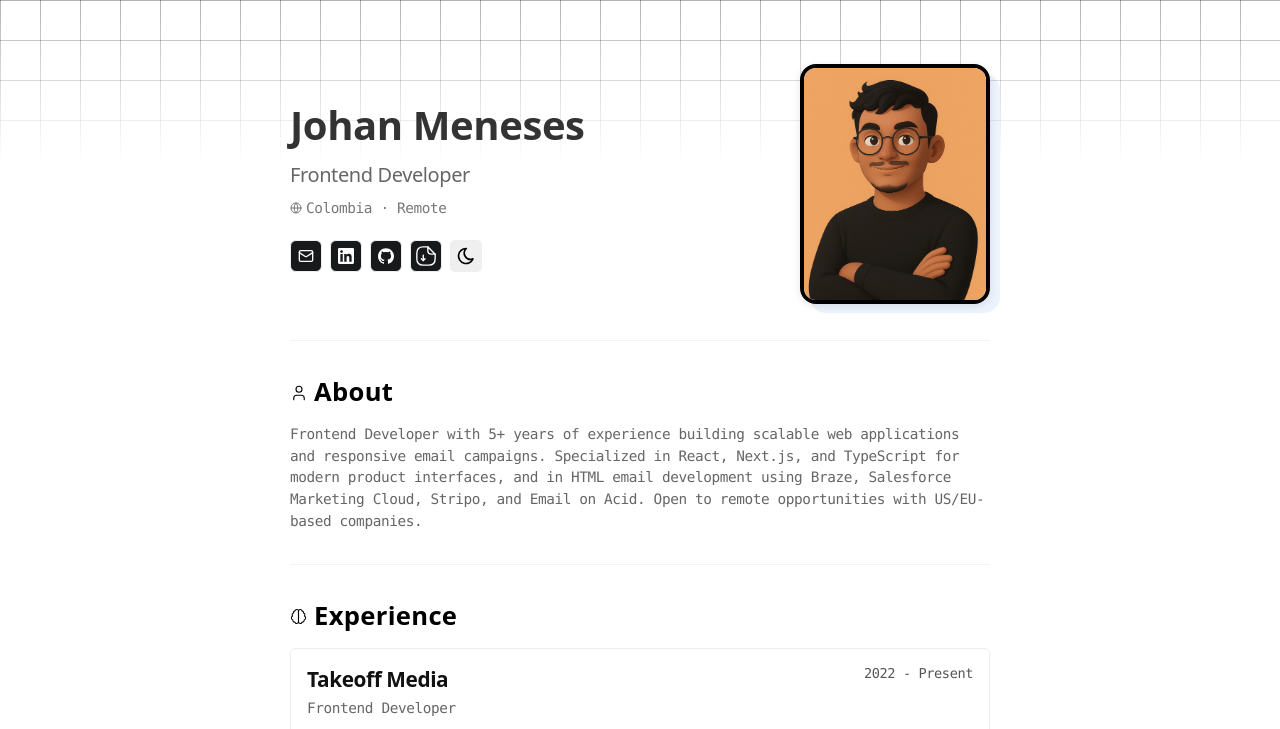
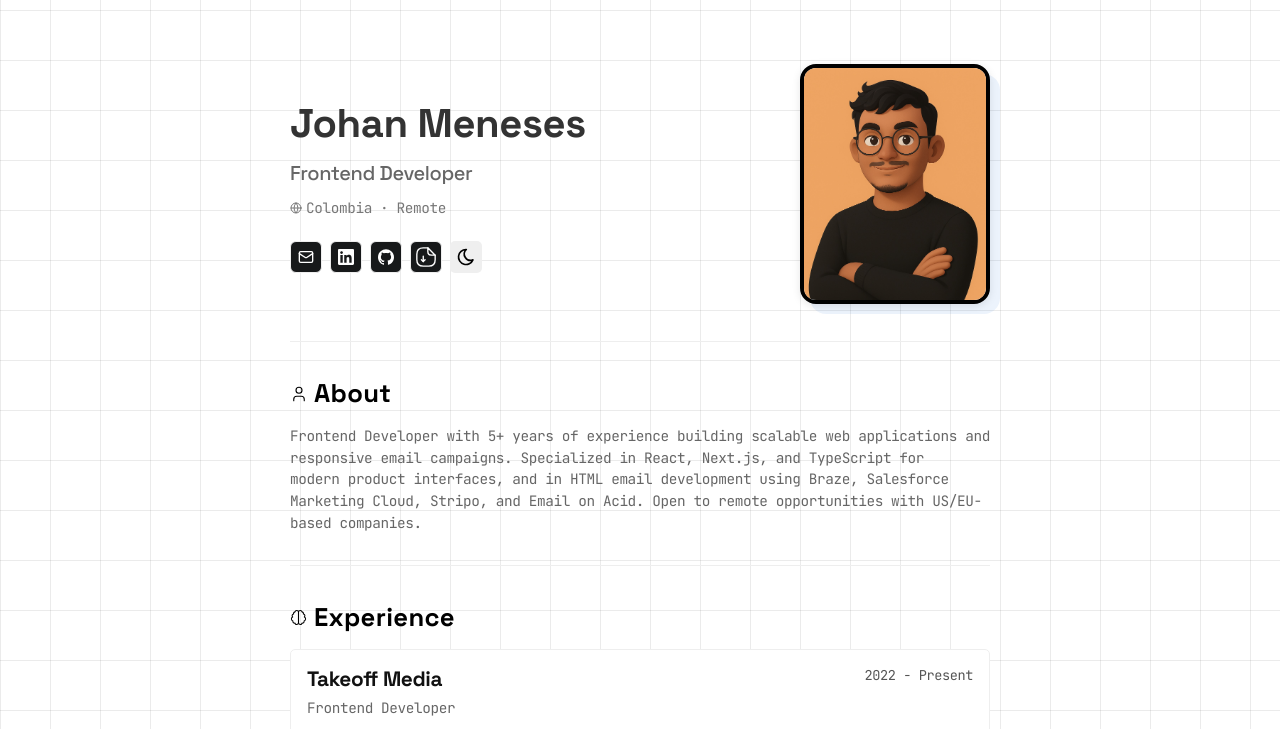
Before and after one commit to johanmeci/minimalist-portfolio, an Astro site: page / in a window 1280 px wide. Shown: the top 729 px of the page. Built offline with nearby package versions, Linux system fonts and the light colour scheme; Astro itself is replaced by a stand-in of ours.

Commit message:
Refine UI styles, fonts, and hover effects
Minor markup and style cleanup plus visual polish across components and global styles. Changes include:

- src/components/Section.astro: tightened conditional H2 markup and normalized spacing/letter-spacing; switched hardcoded border color to CSS variable (--border-color).
- src/components/sections/Experience.astro: added transition and hover border color for list items and dark-mode hover behavior.
- src/components/sections/Projects.astro: switched card border to --border-color, unified dark-mode border usage, and adjusted hover box-shadow for dark theme.
- src/layouts/Layout.astro: preconnects and loads Google Fonts (JetBrains Mono, Space Grotesk) and applies those families to base elements.
- src/styles/global.css: adjusted grid line density/size (--line, --size), enabled background grid on html and dark mode using a HSL var (--border), updated dark-mode border color and added a --border token, and commented out the body mask to keep the background grid visible.

Overall this commit improves theming consistency, dark-mode visuals, and adds subtle interactive polish (hover/transition) while loading custom fonts for a more consistent typography.

```diff
--- a/src/components/Section.astro
+++ b/src/components/Section.astro
@@ -3,11 +3,7 @@ const { title } = Astro.props;
 ---
 
 <section>
-  {title && (
-    <h2>
-      {title}
-    </h2>
-  )}
+  {title && <h2>{title}</h2>}
   <slot />
 </section>
 
@@ -17,7 +13,7 @@ const { title } = Astro.props;
     margin: 0 auto;
     padding-top: 2rem;
     padding-bottom: 2rem;
-    border-bottom: 1px solid #f2f2f2;
+    border-bottom: 1px solid var(--border-color);
     position: relative;
   }
 
@@ -30,11 +26,11 @@ const { title } = Astro.props;
   }
 
   h2 {
-    margin-bottom: .8rem;
+    margin-bottom: 0.8rem;
     font-weight: 700;
     line-height: 1.5;
     font-size: 1.6rem;
-    letter-spacing: .02rem;
+    letter-spacing: 0.02rem;
     padding-left: 1.5rem;
   }
 </style>
--- a/src/components/sections/Experience.astro
+++ b/src/components/sections/Experience.astro
@@ -48,11 +48,18 @@ import { work } from "@cv";
       padding: 1rem;
       border-radius: 5px;
       background-color: #ffffff;
+      transition: border-color 180ms cubic-bezier(0.25, 0.46, 0.45, 0.94);
+      &:hover {
+        border-color: rgba(0, 0, 0, 0.4);
+      }
     }
   }
 
   :global(.dark) li {
     background-color: var(--bg-primary);
+    &:hover {
+      border-color: rgba(255, 255, 255, 0.2);
+    }
   }
 
   article h3 {
--- a/src/components/sections/Projects.astro
+++ b/src/components/sections/Projects.astro
@@ -90,7 +90,7 @@ import { projects } from "@cv";
   article {
     background-color: white;
     border-radius: 6px;
-    border: 1px solid #e3d3d3;
+    border: 1px solid var(--border-color);
     gap: 5px;
     display: flex;
     flex-direction: column;
@@ -102,17 +102,17 @@ import { projects } from "@cv";
   }
 
   :global(.dark) article {
-    border-color: rgba(227, 211, 211, 0.3);
+    border-color: var(--border-color);
     background-color: var(--bg-primary);
+  }
+
+  :global(.dark) article:hover {
+    box-shadow: 0px 4px 4px rgba(255, 255, 255, 0.2);
   }
 
   article:hover {
     transform: translateY(-3px);
     box-shadow: 0px 3px 6px rgba(38, 38, 38, 0.2);
-  }
-
-  :global(.dark) article:hover {
-    box-shadow: 0px 4px 8px rgba(227, 211, 211, 0.2);
   }
 
   article header {
--- a/src/layouts/Layout.astro
+++ b/src/layouts/Layout.astro
@@ -18,6 +18,9 @@ const { title, description, image, article, canonical } = Astro.props as Props;
 		<meta charset="UTF-8" />
 		<meta name="viewport" content="width=device-width, initial-scale=1.0" />
 		<meta name="generator" content={Astro.generator} />
+		<link rel="preconnect" href="https://fonts.googleapis.com">
+		<link rel="preconnect" href="https://fonts.gstatic.com" crossorigin>
+		<link href="https://fonts.googleapis.com/css2?family=JetBrains+Mono:wght@400;500;700&family=Space+Grotesk:wght@400;500;600;700&display=swap" rel="stylesheet">
 		<SEO
 			title={title}
 			description={description}
@@ -33,6 +36,7 @@ const { title, description, image, article, canonical } = Astro.props as Props;
 <style is:global>
 	html {
 		font-family:
+			"JetBrains Mono",
 			Menlo,
 			Monaco,
 			Lucida Console,
@@ -73,6 +77,7 @@ const { title, description, image, article, canonical } = Astro.props as Props;
 	h6 {
 		margin: 0;
 		font-family:
+			"Space Grotesk",
 			system-ui,
 			-apple-system,
 			BlinkMacSystemFont,
--- a/src/styles/global.css
+++ b/src/styles/global.css
@@ -1,6 +1,6 @@
 :root {
-  --line: color-mix(in lch, canvasText, transparent 70%);
-  --size: 40px;
+  --line: color-mix(in lch, canvasText, transparent 92%);
+  --size: 50px;
 
   /* Color system - Light mode */
   --bg-primary: #ffffff;
@@ -17,11 +17,17 @@
   --transition-theme: background-color 0.3s ease, color 0.3s ease;
 }
 
+html {
+  background-image: linear-gradient(hsl(var(--border)) 1px, transparent 1px), linear-gradient(90deg, hsl(var(--border)) 1px, transparent 1px);
+}
+
 html.dark {
-  background-color: #17191a;
+  /* background-color: #17191a; */
+  background-image: linear-gradient(hsl(var(--border)) 1px, transparent 1px), linear-gradient(90deg, hsl(var(--border)) 1px, transparent 1px);
   color: #e3d3d3;
 
   /* Color system - Dark mode */
+  --line: color-mix(in lch, canvasText, transparent 82%);
   --bg-primary: #17191a;
   --bg-primary-rgb: 37, 40, 41;
   --bg-secondary: #2e3132;
@@ -29,8 +35,9 @@ html.dark {
   --text-secondary: #e3d3d3;
   --text-muted: #b0b0b0;
   --accent-color: #5c9ce6;
-  --border-color: #3a3a3a;
+  --border-color: #282c33;
   --card-shadow: 0 2px 8px rgba(0, 0, 0, 0.4);
+  --border: 220 12% 18%;
 }
 
 body {
@@ -46,7 +53,7 @@ body::before {
       var(--line) 1px,
       transparent 1px var(--size)) 0 -5vmin / var(--size) var(--size),
     linear-gradient(var(--line) 1px, transparent 1px var(--size)) 0 -5vmin / var(--size) var(--size);
-  mask: linear-gradient(0, transparent 80%, white);
+  /* mask: linear-gradient(0, transparent 80%, white); */
   top: 0;
   z-index: -1;
 }
```
